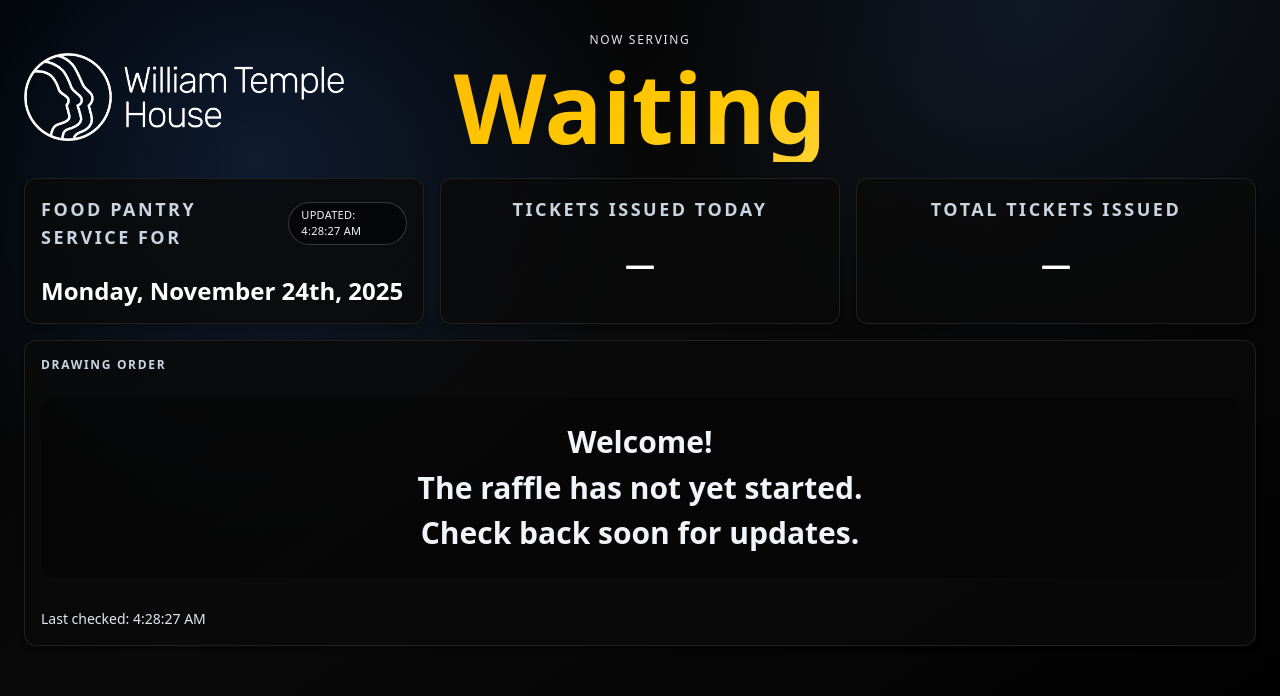
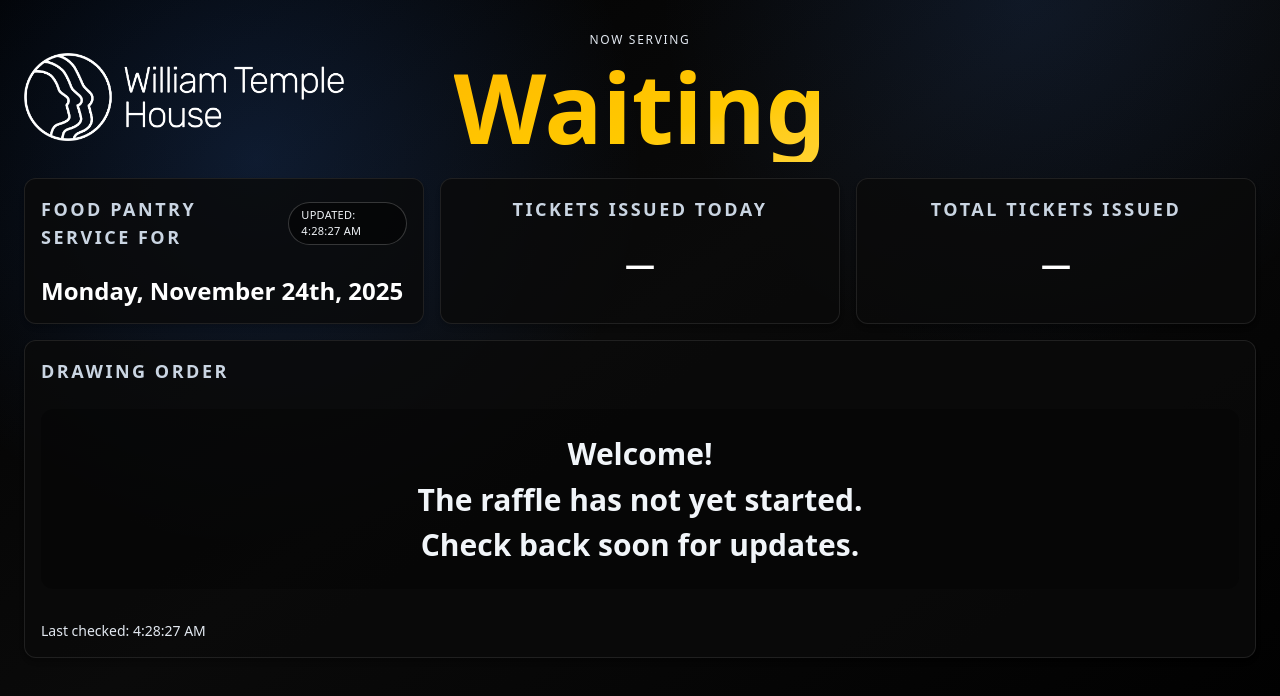
Before and after one commit to MattGeiger/lotto, a Next.js app: page / in a window 1280 px wide. Shown: the top 696 px of the page. Built offline with nearby package versions, Linux system fonts and the light colour scheme; no server answers; the database is empty.

Commit message:
Match drawing order title size to other cards

```diff
--- a/src/components/readonly-display.tsx
+++ b/src/components/readonly-display.tsx
@@ -159,12 +159,12 @@
           </Card>
         </div>
 
-        <Card className="border-neutral-800/80 bg-neutral-950/80">
-          <CardHeader className="pb-2">
-            <CardTitle className="text-xs uppercase tracking-[0.14em] text-slate-300">
-              Drawing Order
-            </CardTitle>
-          </CardHeader>
+          <Card className="border-neutral-800/80 bg-neutral-950/80">
+            <CardHeader className="pb-2">
+              <CardTitle className="text-lg uppercase tracking-[0.14em] text-slate-300">
+                Drawing Order
+              </CardTitle>
+            </CardHeader>
           <CardContent className="space-y-4">
             {!hasTickets && (
               <div className="flex flex-col items-center gap-1 rounded-xl bg-black/30 px-4 py-6 text-center text-3xl font-extrabold leading-snug text-slate-100">
```
